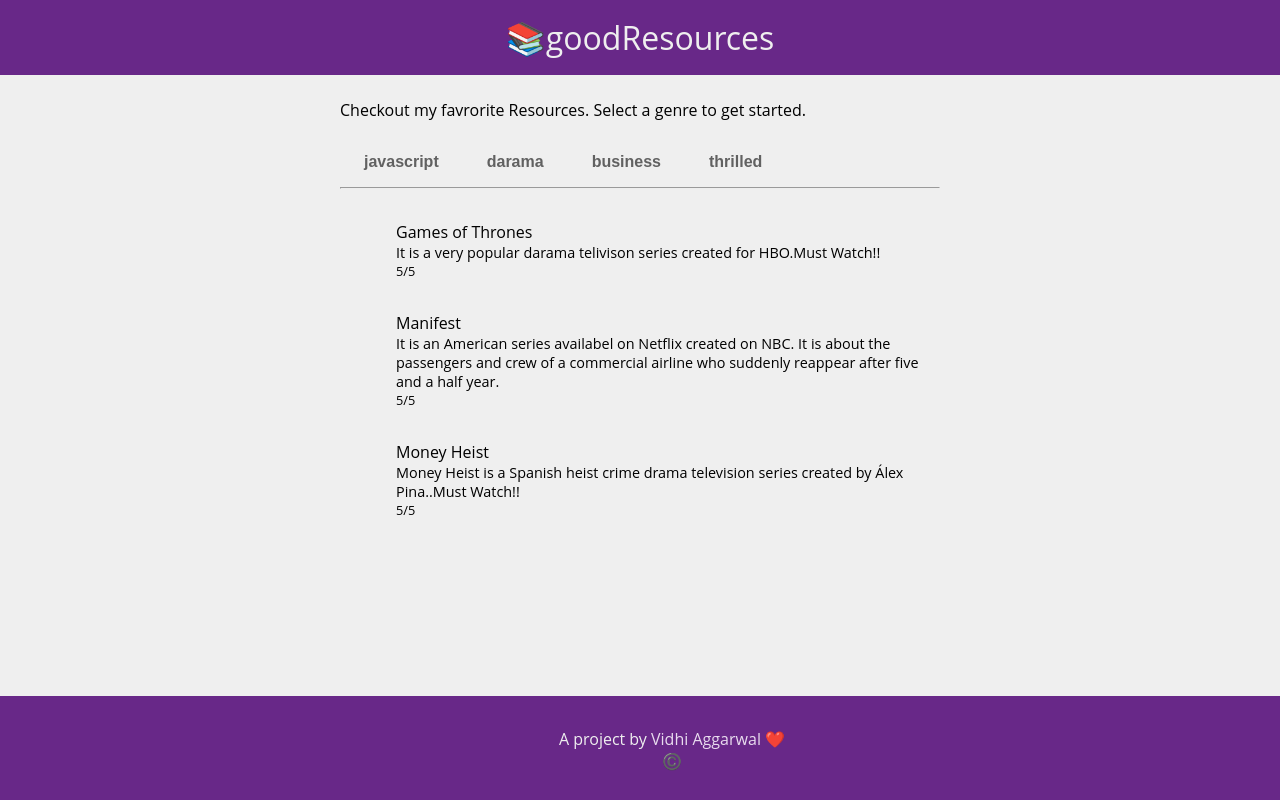
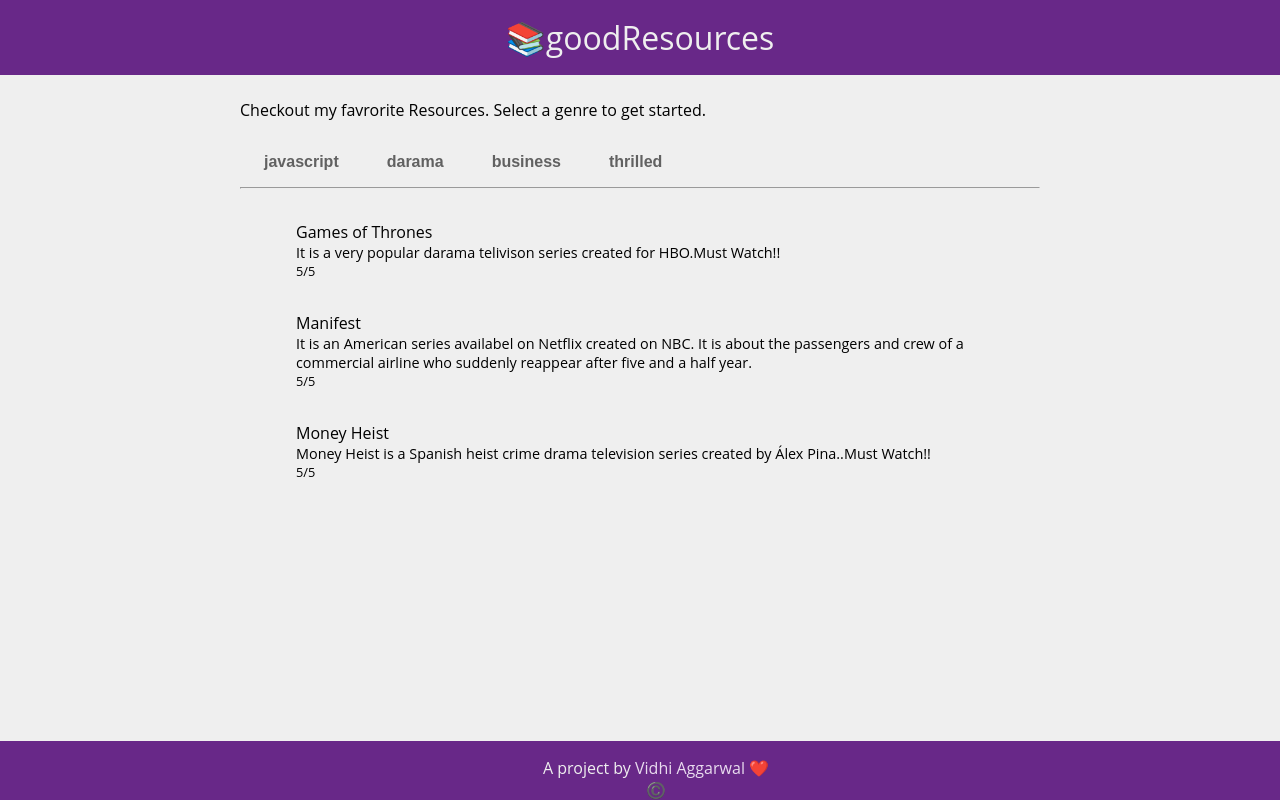
Before and after one commit to VidhiAgg/good-resources, a React (Create React App) app: page / in a window 1280 px wide. Built offline with nearby package versions, Linux system fonts and the light colour scheme.

Commit message:
Update styles.css

```diff
--- a/src/styles.css
+++ b/src/styles.css
@@ -1,6 +1,6 @@
 :root {
   --primary-color: #682888;
-  --max-width: 600px;
+  --max-width: 800px;
   --button-color: #e8dbee;
 }
 .App {
@@ -21,6 +21,7 @@ main {
   margin: auto;
   max-width: var(--max-width);
   padding: 1rem;
+  margin-bottom: 1rem;
 }
 button {
   font-weight: 600;
@@ -65,14 +66,15 @@ li:hover {
   display: block;
 }
 footer {
-  height: 3rem;
+  height: 2.2rem;
   position: fixed;
   bottom: 0;
   width: 100%;
-  padding: 2rem;
+  padding: 1rem;
   background-color: var(--primary-color);
   text-align: center;
   margin: -0.5rem;
+  margin-top: 1rem;
   color: #efefef;
 }
 .link-href {
```
